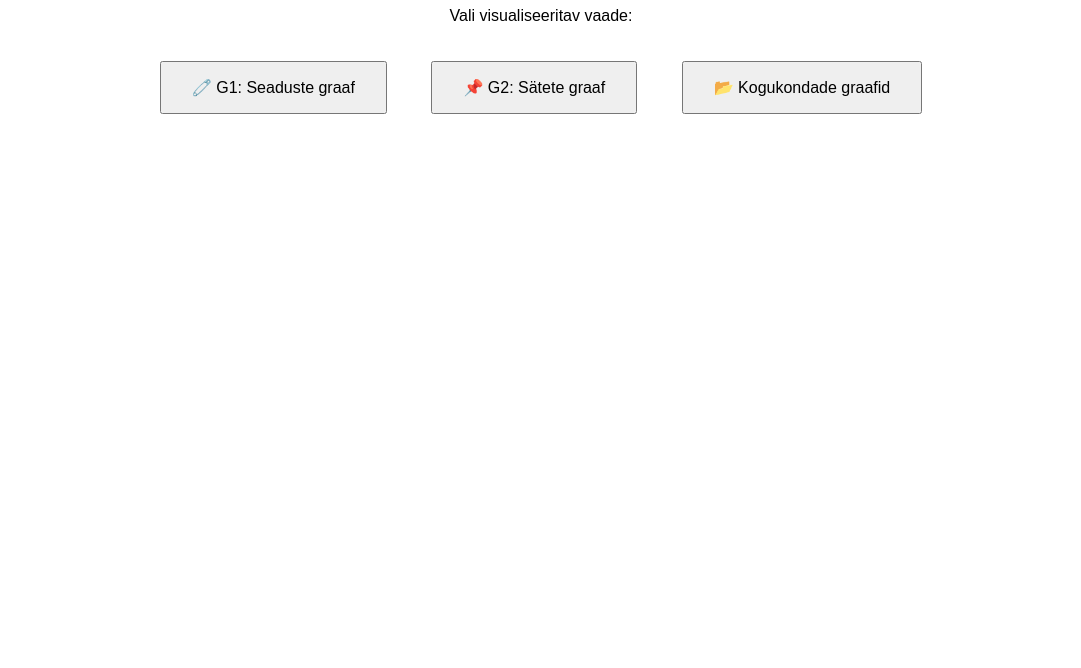
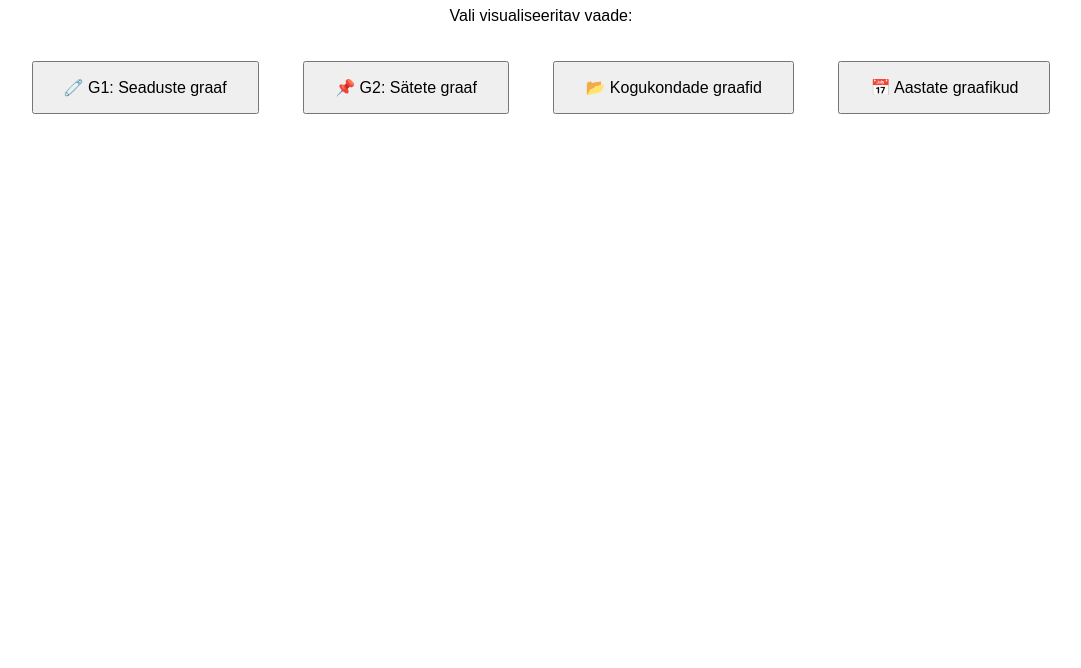
Before and after one commit to AntiRoots/mag_project, a plain HTML site: page docs/index.html in a window 1280 px wide. Shown: the part 132-800 px from the top of the page, without its empty margins (99-1180 px from the left). Drawn offline with Linux system fonts and the light colour scheme.

Commit message:
Update index.html

```diff
--- a/docs/index.html
+++ b/docs/index.html
@@ -24,5 +24,7 @@
   <button onclick="location.href='vaade.html?fail=G1_seadused.html'">🧷 G1: Seaduste graaf</button>
   <button onclick="location.href='vaade.html?fail=G2_satted.html'">📌 G2: Sätete graaf</button>
   <button onclick="location.href='vaade.html?fail=kogukonnad.html'">📂 Kogukondade graafid</button>
+  <button onclick="location.href='vaade.html?fail=aastad.html'">📅 Aastate graafikud</button>
+
 </body>
 </html>
```
